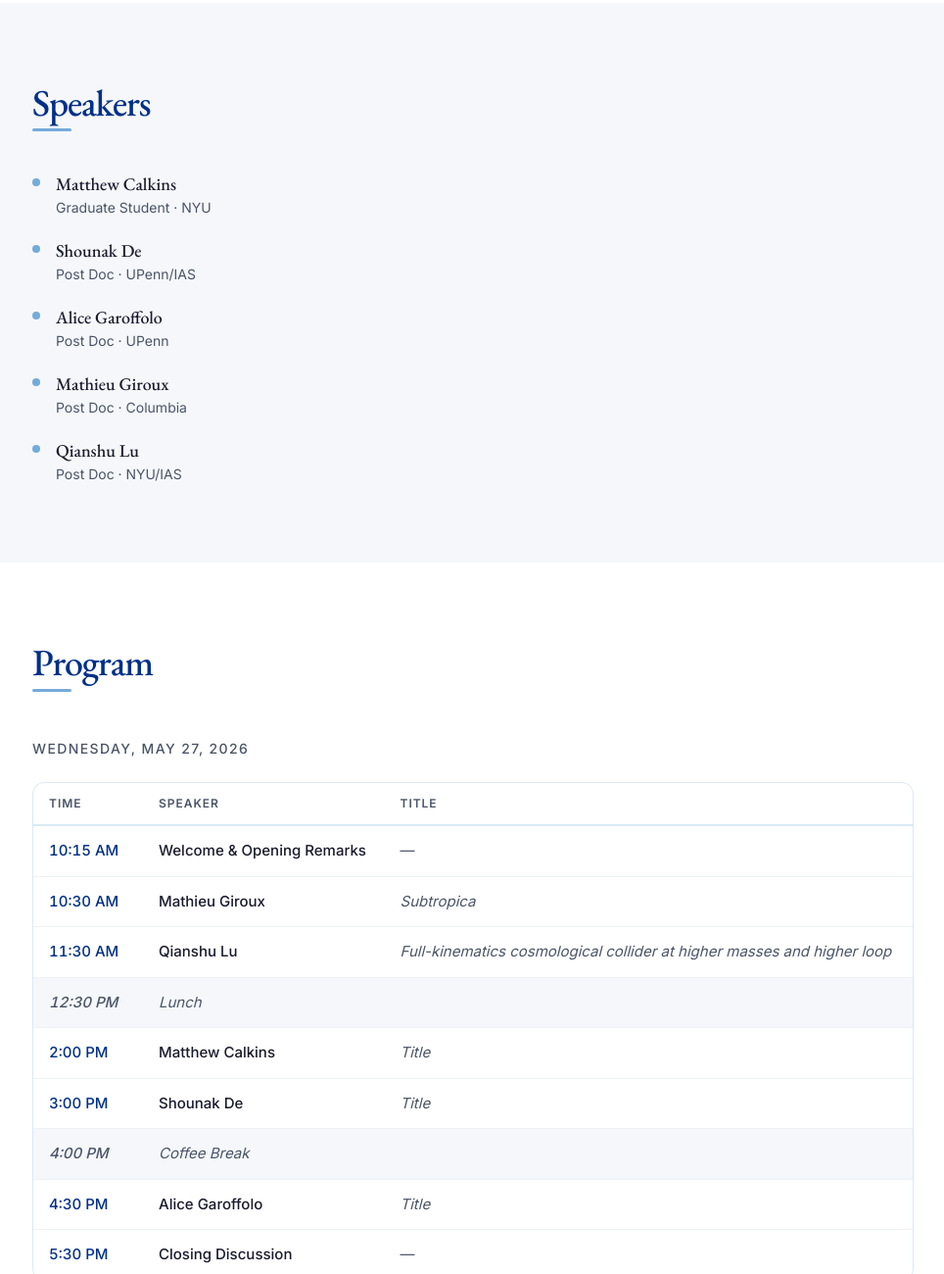
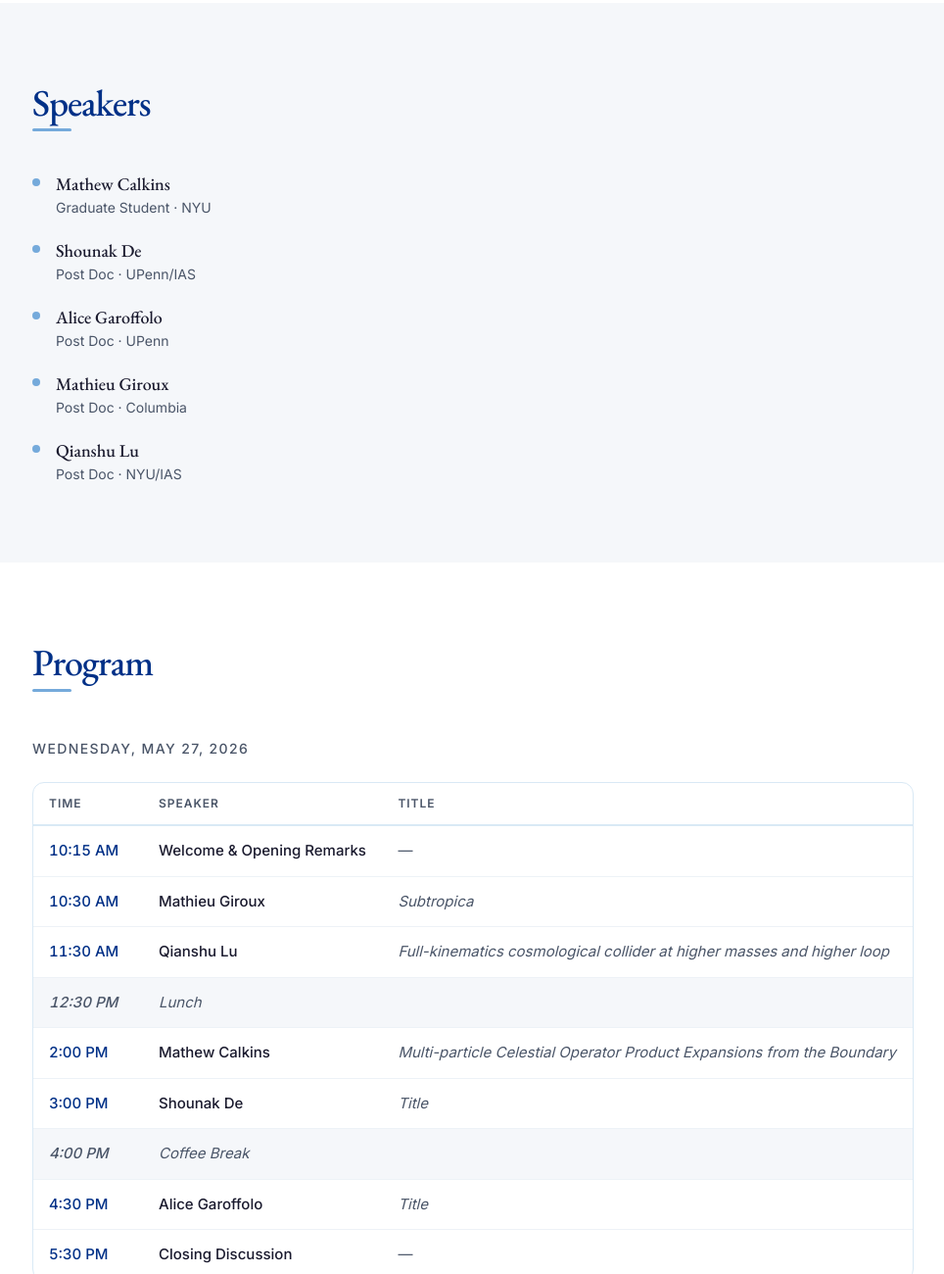
Before and after one commit to JohnStaunton1011/JointParticleCosmology2026, a website: page index.html in a window 1280 px wide. Shown: the part 1229-2529 px from the top of the page at 98% size, without its empty margins (157-1121 px from the left). Drawn offline with nearby package versions, Linux system fonts and the light colour scheme.

Commit message:
index.html

```diff
--- a/index.html
+++ b/index.html
@@ -427,7 +427,7 @@
           <div class="mt-1 w-2 h-2 rounded-full flex-shrink-0" style="background:#75AADB; margin-top:0.45rem;"></div>
           <div>
             <!-- EDIT: Organizer name -->
-            <p class="font-serif text-lg font-medium text-site-text">Matthew Calkins</p>
+            <p class="font-serif text-lg font-medium text-site-text">Mathew Calkins</p>
             <!-- EDIT: Organizer title and institution -->
             <p class="text-sm text-site-muted"> Graduate Student · NYU</p>
           </div>
@@ -525,8 +525,8 @@
 
             <tr>
               <td class="time-cell">2:00 PM</td>
-              <td class="font-medium">Matthew Calkins</td>
-              <td class="text-site-muted italic">Title</td>
+              <td class="font-medium">Mathew Calkins</td>
+              <td class="text-site-muted italic">Multi-particle Celestial Operator Product Expansions from the Boundary</td>
             </tr>
 
             <tr>
```
